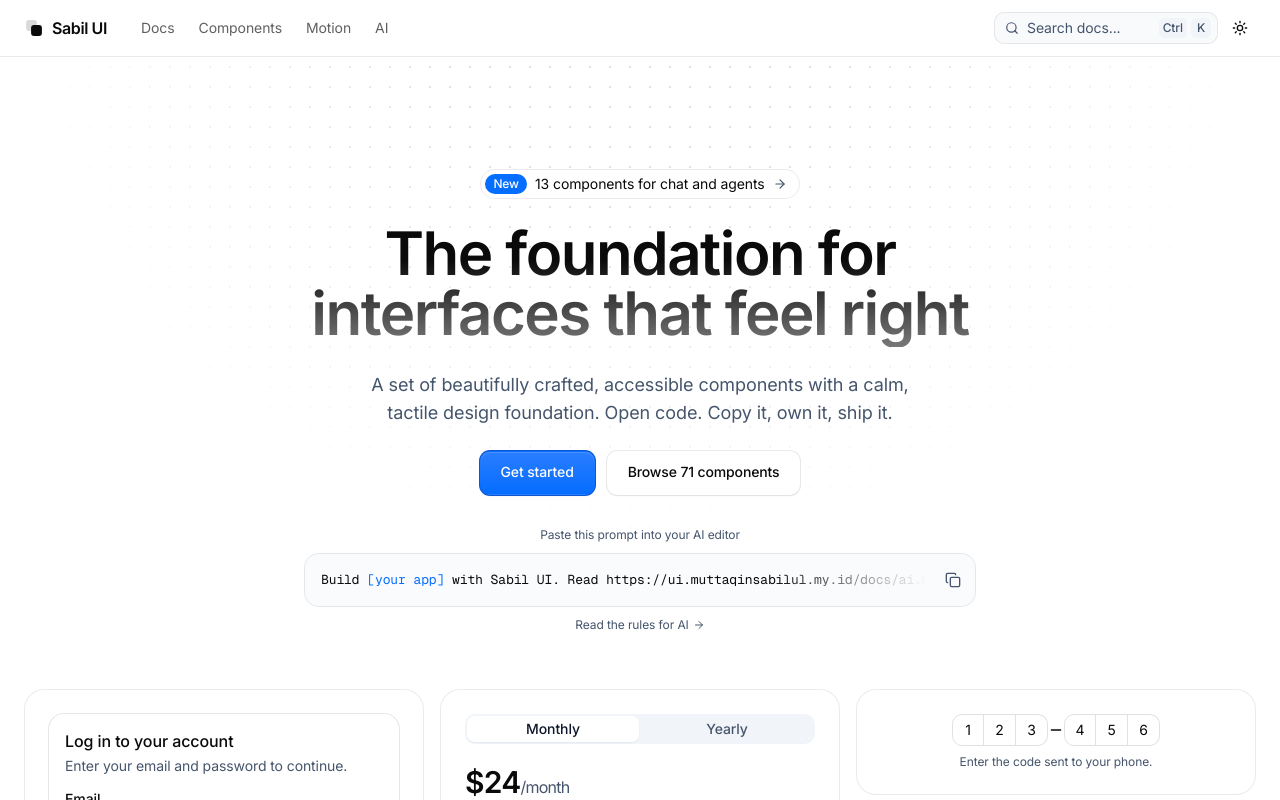
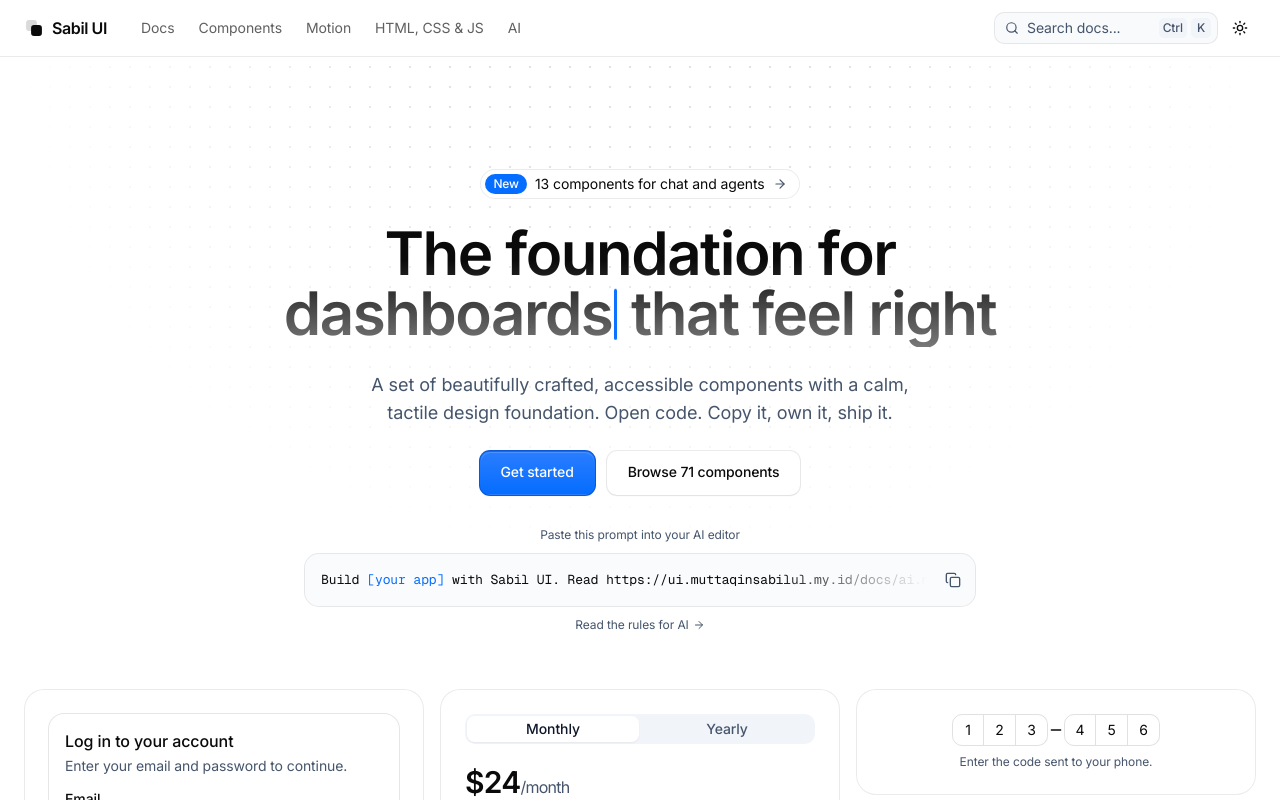
Before and after one commit to muttaqinsabilul/sabil-ui, a Next.js app: page / in a window 1280 px wide. Shown: the top 800 px of the page. Built offline with nearby package versions, Linux system fonts and the light colour scheme.

Commit message:
feat: typed rotating word in hero, HTML/CSS/JS link in header
Co-Authored-By: Claude Opus 5.5 <noreply@anthropic.com>

```diff
--- a/app/page.tsx
+++ b/app/page.tsx
@@ -6,6 +6,9 @@ import { Button } from "@/components/ui/button"
 import { CopyButton } from "@/components/docs/copy-button"
 import { examples } from "@/components/examples"
 import { Reveal } from "@/components/reveal"
+import { TypedWord } from "@/components/typed-word"
+
+const heroWords = ["interfaces", "dashboards", "products", "AI apps", "websites"]
 
 const aiPrompt = `Build [your app] with ${siteConfig.name}. Read ${siteConfig.url}/docs/ai.md first, then follow its tokens, components and motion rules for every screen.`
 
@@ -35,7 +38,7 @@ export default function HomePage() {
         </Link>
         {/* Text fades from full foreground to a soft gray at the bottom (both themes). */}
         <h1 className="bg-linear-to-b from-foreground from-30% to-foreground/55 bg-clip-text pb-1 text-4xl font-semibold tracking-tight text-balance text-transparent sm:text-6xl">
-          The foundation for interfaces that feel right
+          The foundation for <TypedWord words={heroWords} /> that feel right
         </h1>
         <p className="max-w-xl text-base text-pretty text-muted-foreground sm:text-lg">{siteConfig.description}</p>
         <div className="flex flex-wrap items-center justify-center gap-3">
--- a/components/site-header.tsx
+++ b/components/site-header.tsx
@@ -16,9 +16,10 @@ import { Search } from "@/components/search"
 import { ThemeToggle } from "@/components/theme-toggle"
 
 const links = [
-  { href: "/docs", label: "Docs", match: (p: string) => p.startsWith("/docs") && !/^\/docs\/(components|ai)/.test(p) },
+  { href: "/docs", label: "Docs", match: (p: string) => p.startsWith("/docs") && !/^\/docs\/(components|ai|html-css)/.test(p) },
   { href: "/docs/components", label: "Components", match: (p: string) => p.startsWith("/docs/components") },
   { href: "/motion", label: "Motion", match: (p: string) => p.startsWith("/motion") },
+  { href: "/docs/html-css", label: "HTML, CSS & JS", match: (p: string) => p.startsWith("/docs/html-css") },
   { href: "/docs/ai", label: "AI", match: (p: string) => p.startsWith("/docs/ai") },
 ]
 
--- /dev/null
+++ b/components/typed-word.tsx
@@ -0,0 +1,55 @@
+"use client"
+
+import * as React from "react"
+import { cn } from "cn"
+
+/**
+ * Types each word, waits, deletes it, then types the next one.
+ * Screen readers get the first word only; reduced motion swaps words without typing.
+ */
+export function TypedWord({ words, className }: { words: string[]; className?: string }) {
+  const [index, setIndex] = React.useState(0)
+  const [text, setText] = React.useState(words[0])
+  const [deleting, setDeleting] = React.useState(false)
+
+  React.useEffect(() => {
+    const reduce = window.matchMedia("(prefers-reduced-motion: reduce)").matches
+    const word = words[index]
+    let delay: number
+    let next: () => void
+
+    if (reduce) {
+      delay = 2600
+      next = () => {
+        const i = (index + 1) % words.length
+        setIndex(i)
+        setText(words[i])
+      }
+    } else if (!deleting && text === word) {
+      delay = 2200 // hold the full word
+      next = () => setDeleting(true)
+    } else if (deleting && text === "") {
+      delay = 250
+      next = () => {
+        setDeleting(false)
+        setIndex((index + 1) % words.length)
+      }
+    } else {
+      delay = deleting ? 45 : 85
+      next = () => setText(deleting ? text.slice(0, -1) : word.slice(0, text.length + 1))
+    }
+
+    const id = setTimeout(next, delay)
+    return () => clearTimeout(id)
+  }, [words, index, text, deleting])
+
+  return (
+    <span className={cn("whitespace-nowrap", className)}>
+      <span className="sr-only">{words[0]}</span>
+      <span aria-hidden="true">
+        {text}
+        <span className="ml-0.5 inline-block h-[0.85em] w-[3px] translate-y-[0.08em] animate-caret-blink rounded-full bg-primary align-baseline" />
+      </span>
+    </span>
+  )
+}
```
